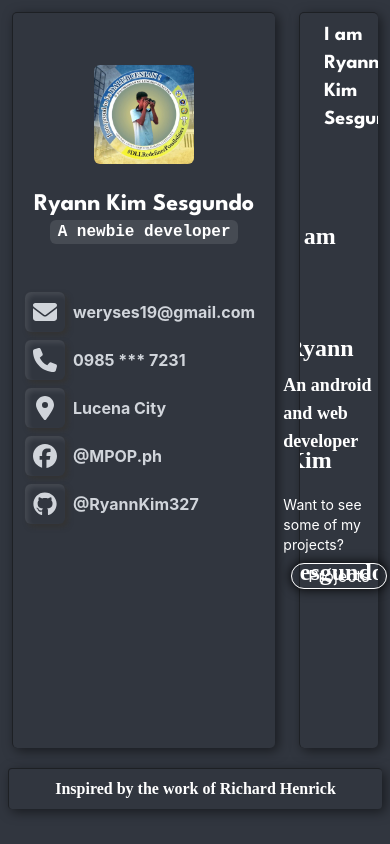
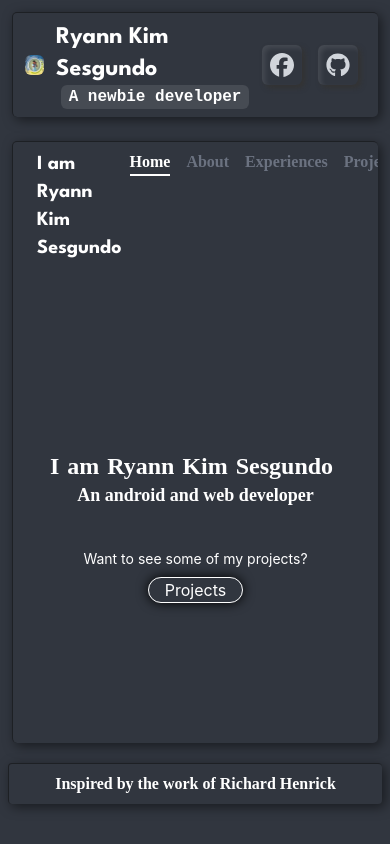
Before and after one commit to RyannKim327/ryannkim327.github.io, a React (Create React App) app: page / in a window 390 px wide. Built offline with nearby package versions, Linux system fonts and the light colour scheme.

Commit message:
08-18-24 13:56

```diff
--- a/src/App.css
+++ b/src/App.css
@@ -77,3 +77,15 @@
 .active:after {
   width: 100%;
 }
+
+@media (max-width: 768px) {
+  .main-layout {
+    display: grid;
+    grid-template-areas:
+      "left"
+      "right"
+      "footer";
+    grid-template-rows: 1fr 7fr 1fr;
+    grid-template-columns: auto;
+  }
+}
--- a/src/components/left.tsx
+++ b/src/components/left.tsx
@@ -27,31 +27,35 @@
       onClick={() => {
         goto(url);
       }}
-      className={`flex items-center my-2 justify-start font-bold text-gray-300 hover:text-white ${url !== "" ? "cursor-pointer" : ""}`}
+      className={`${url === "" ? "hidden md:flex" : "flex"} items-center mx-2 my-2 justify-start font-bold text-gray-300 hover:text-white ${url !== "" ? "cursor-pointer" : ""}`}
     >
       <FontAwesomeIcon
         className="text-2xl rounded-md aspect-square p-2 box-border"
         style={styles}
         icon={icon ?? ""}
       />
-      <span className="mx-2">{info ?? ""}</span>
+      <span className="mx-2 hidden md:block">{info ?? ""}</span>
     </li>
   );
 };
 
 const Left = () => {
   return (
-    <div className="left flex flex-col items-center m-3 p-3 rounded-[5px] custom-shadow rounded">
+    <div className="left flex md:flex-col sm:justify-between md:box-border md:items-center py-2 m-3 md:py-3 px-3 rounded-[5px] custom-shadow rounded">
+      <div className="flex md:flex-col items-center">
         <img
           src={Me}
-        className="aspect-square w-5/12 mt-10 rounded-md mb-6"
+          className="aspect-square w-1/12 md:w-5/12 sm:mt-0 md:mt-10 rounded-md md:mb-6 mr-3 md:mr-0"
           alt="Ryann Kim Sesgundo"
         />
+        <div className="flex flex-col justify-center items-center">
           <h1 className="text-2xl font-bold spartan">Ryann Kim Sesgundo</h1>
-      <h3 className="courier-prime bg-[rgba(255,255,255,0.1)] px-2 rounded-md">
+          <h3 className="flex courier-prime justify-center w-fit bg-[rgba(255,255,255,0.1)] px-2 rounded-md">
             A newbie developer
           </h3>
-      <ul className="mt-10">
+        </div>
+      </div>
+      <ul className="md:mt-10 flex md:block">
         {li(faEnvelope, "weryses19@gmail.com", "")}
         {li(faPhone, "0985 *** 7231", "")}
         {li(faLocationDot, "Lucena City", "")}
```
Lines whose indentation alone changed are shown as unchanged.
